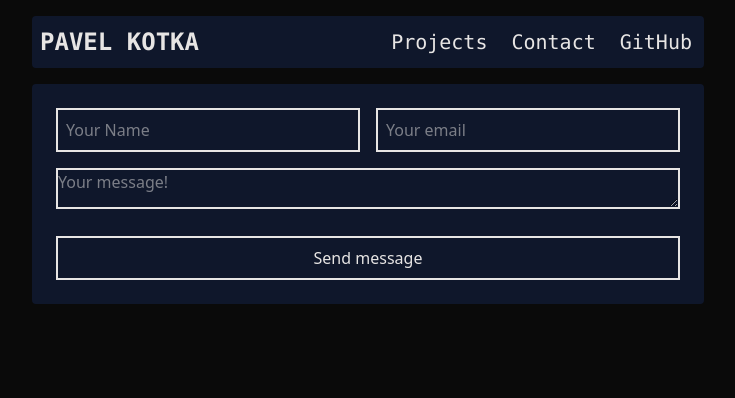
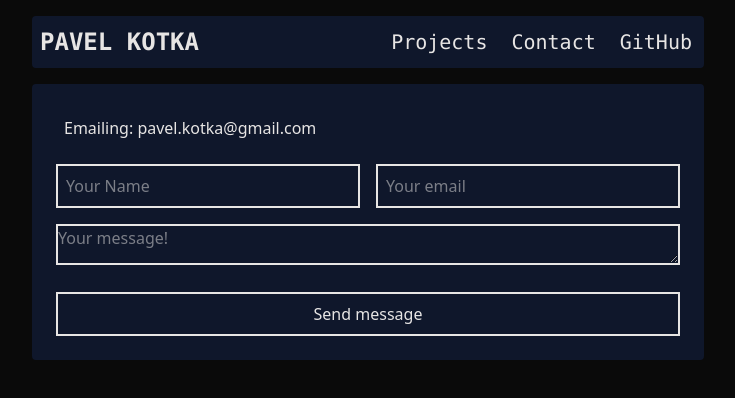
Before and after one commit to pavkodev/pavkodev.github.io, a React (Vite) app: page /#/email-form in a window 1280 px wide. Shown: the top 398 px of the page, without its empty margins (272-1007 px from the left). Built offline with nearby package versions, Linux system fonts and the light colour scheme.

Commit message:
Form submission functional and email obfuscated

```diff
--- a/src/components/HeaderComponent.tsx
+++ b/src/components/HeaderComponent.tsx
@@ -11,7 +11,9 @@ const HeaderComponent = () => {
   const [emailCopySvgPath, setEmailCopySvgPath] = useState(svgCopyPath);
 
   const handleEmailCopy = () => {
-    navigator.clipboard.writeText("pavel.kotka@gmail.com");
+    navigator.clipboard.writeText(
+      "\u0070\u0061\u0076\u0065\u006c\u002e\u006b\u006f\u0074\u006b\u0061\u0040\u0067\u006d\u0061\u0069\u006c\u002e\u0063\u006f\u006d",
+    );
 
     const btnCopyEmail = document.getElementById("btn-email-copy");
     btnCopyEmail?.classList.replace("hover:bg-stone-200", "bg-green-600");
--- a/src/pages/EmailPage.tsx
+++ b/src/pages/EmailPage.tsx
@@ -7,26 +7,33 @@ const EmailPage = () => {
     <PageStyling>
       <HeaderComponent />
       <PageSection>
-        <form action="" method="post" className="grid grid-cols-2">
+        <form
+          action="https://formsubmit.co/c7bdcf0ca4e623be4deb248dbaa6c530"
+          method="POST"
+          className="grid grid-cols-2"
+        >
+          <p className="col-span-2 m-2 p-2">
+            Emailing:{" "}
+            {
+              "\u0070\u0061\u0076\u0065\u006c\u002e\u006b\u006f\u0074\u006b\u0061\u0040\u0067\u006d\u0061\u0069\u006c\u002e\u0063\u006f\u006d"
+            }
+          </p>
           <input
             type="text"
-            name=""
-            id=""
+            name="sender-name"
             placeholder="Your Name"
             className="m-2 border-2 p-2"
             required
           />
           <input
             type="email"
-            name=""
-            id=""
+            name="sender-email"
             placeholder="Your email"
             className="m-2 border-2 p-2"
             required
           />
           <textarea
-            name=""
-            id=""
+            name="sender-message"
             placeholder="Your message!"
             className="col-span-2 m-2 h-[60%] border-2"
             required
```
